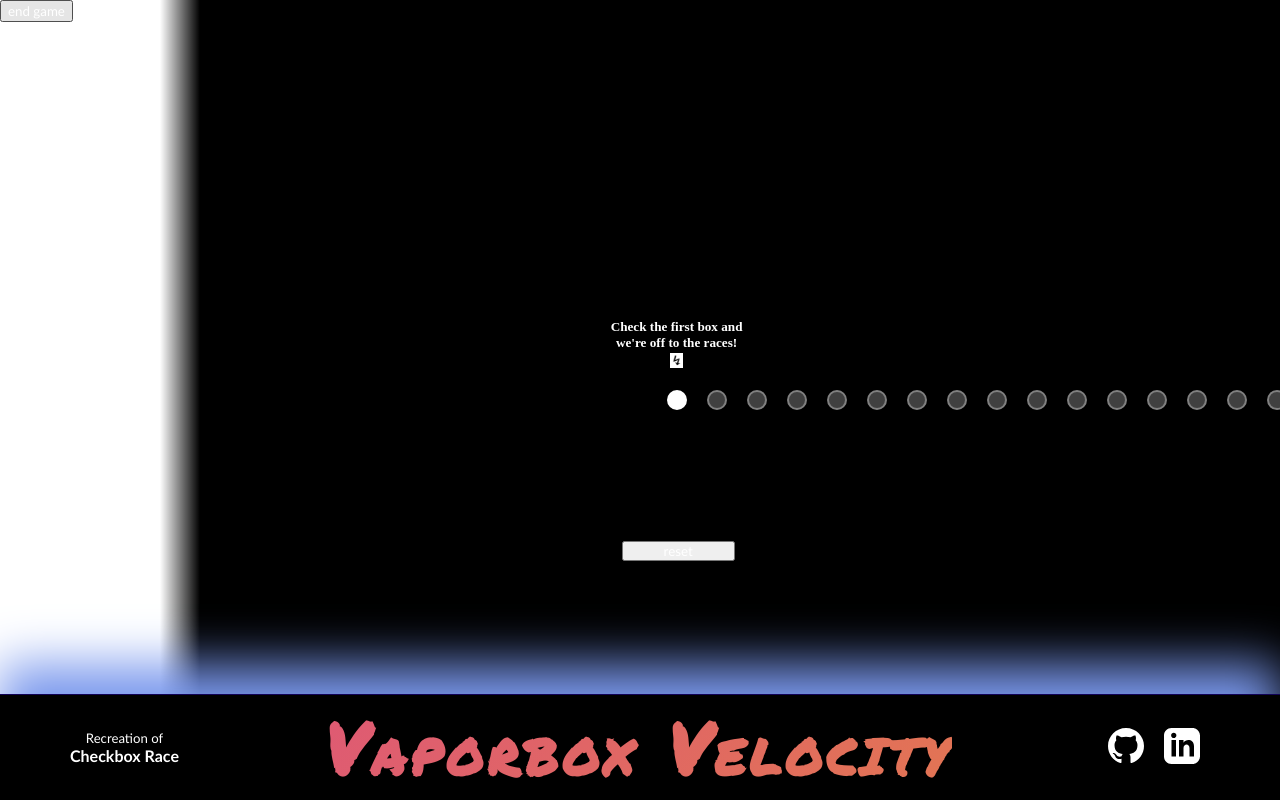
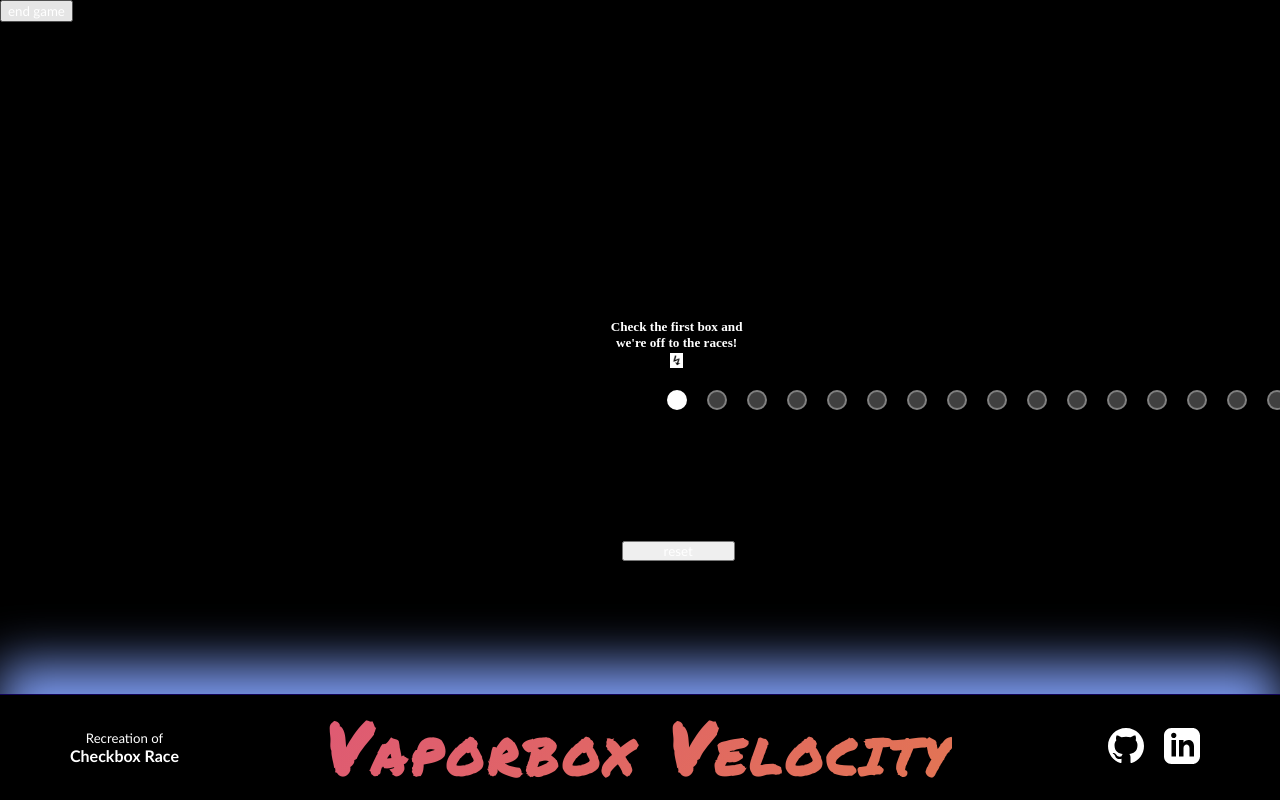
Before and after one commit to Its-A-Mia/SunsetSurfer, a React (Create React App) app: page / in a window 1280 px wide. Built offline with nearby package versions, Linux system fonts and the light colour scheme.

Commit message:
transparent now

```diff
--- a/src/components/SidebarLeft/SidebarLeft.css
+++ b/src/components/SidebarLeft/SidebarLeft.css
@@ -7,7 +7,6 @@
   z-index: 1;
   top: 0;
   left: 0;
-  background: linear-gradient(90deg, rgba(255, 255, 255, 1) 0%, rgba(255, 255, 255, 1) 80%, rgba(0, 0, 0, 0) 100%);
 }
 
 @media (max-width: 400px) {
```
